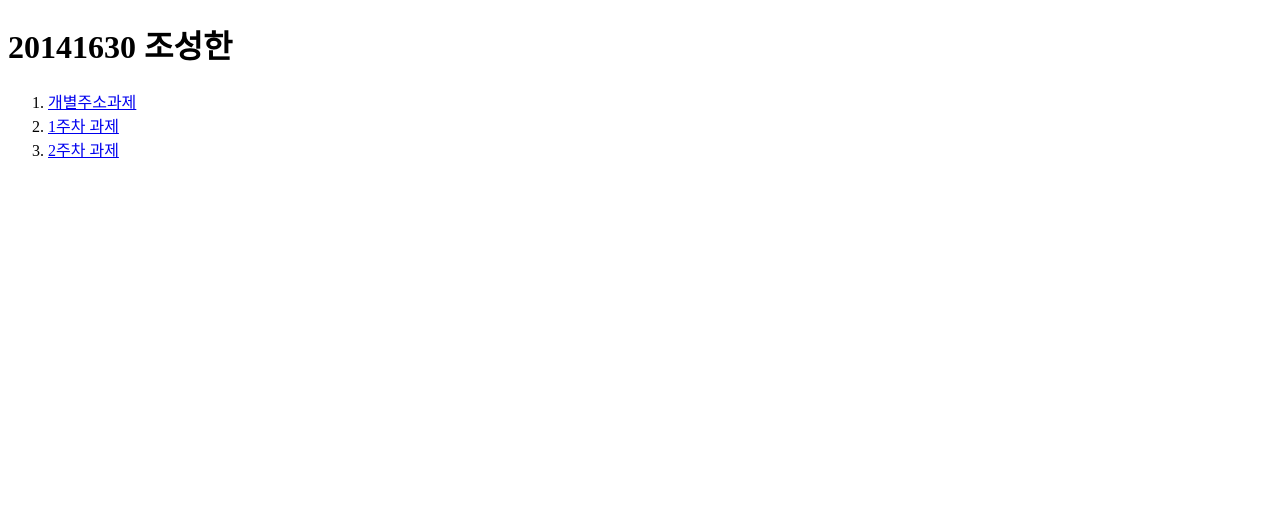
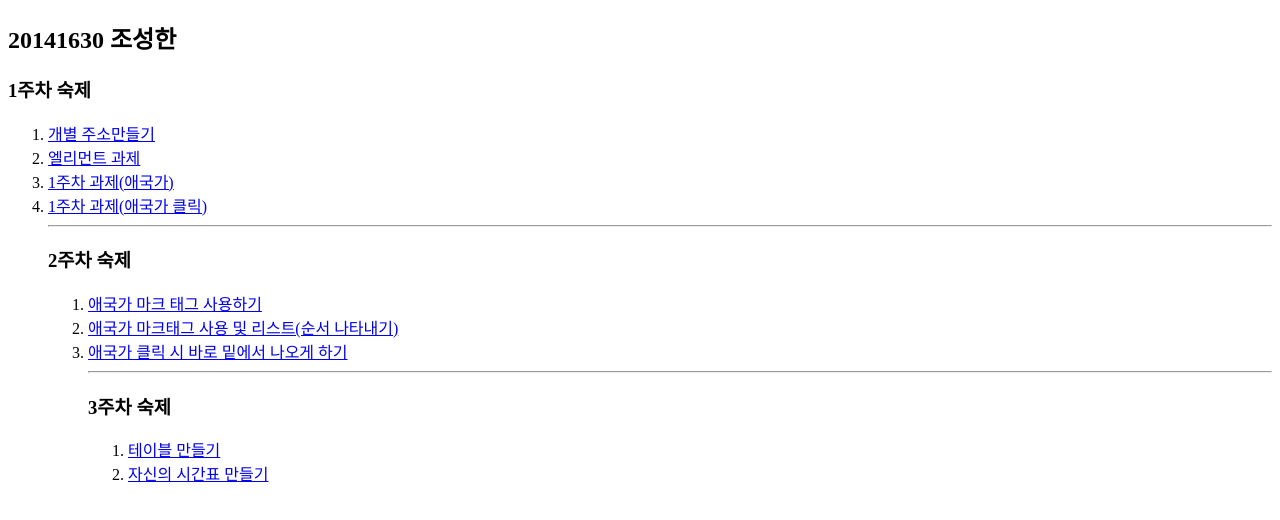
Before and after one commit to oip9940/oip9940.github.io, a plain HTML site: page index.html in a window 1280 px wide. Drawn offline with Linux system fonts and the light colour scheme.

Commit message:
Update index.html

```diff
--- a/index.html
+++ b/index.html
@@ -1,15 +1,33 @@
-<!doctype html>
-<html>
+
+<!doctype html> <!-- index.html	-->
+<html lang="ko">
 <head>
-<meta charset="utf-8"/>
-<title> 인터넷 프로그래밍 과제</title>
-<h1> 20141630 조성한 </h1>
+  <meta charset="utf-8">
+  <meta name="viewport"content="width=device-width, initial-scale=1"/>
+  <title>과제링크</title>
 </head>
 <body>
-<ol>
-<li><a href="https://oip9940.github.io/index2.html" target="_blank">개별주소과제</a></li>
-<li><a href="https://oip9940.github.io/index3.html" target="_blank"> 1주차 과제</a></li>
-<li><a href="https://oip9940.github.io/index4.html" target="_blank"> 2주차 과제</a></li>
-</ol>
+  <h2>20141630 조성한</h2>
+  <header>
+  <h3>1주차 숙제</h3>
+  <nav>
+  <ol type ="1">
+    <li><a href="https://oip9940.github.io/index2.html" target="_blank">개별 주소만들기<a></li>
+    <li><a href="https://oip9940.github.io/element tag.html" target="_blank">엘리먼트 과제<a></li>
+    <li><a href="https://oip9940.github.io/homework.html" target="_blank">1주차 과제(애국가)</a></li>
+    <li><a href="https://oip9940.github.io/homework click.html" target="_blank">1주차 과제(애국가 클릭)</a></li>
+  <hr/>
+  <h3>2주차 숙제</h3>
+  <ol type ="1">
+    <li><a href="https://oip9940.github.io/mark tag.html" target="_blank">애국가 마크 태그 사용하기<a></li>
+    <li><a href="https://oip9940.github.io/pratice.html" target="_blank">애국가 마크태그 사용 및 리스트(순서 나타내기)</a></li>
+    <li><a href="https://oip9940.github.io/pratice(2).html" target="_blank">애국가 클릭 시 바로 밑에서 나오게 하기</a></li>
+ <hr/>
+
+  <h3>3주차 숙제</h3>
+
+  <ol type ="1">
+    <li><a href="https://oip9940.github.io/index10.html" target="_blank">테이블 만들기<a></li>
+    <li><a href="https://oip9940.github.io/timetable.html" target="_blank">자신의 시간표 만들기</a></li>
 </body>
 </html>
```
